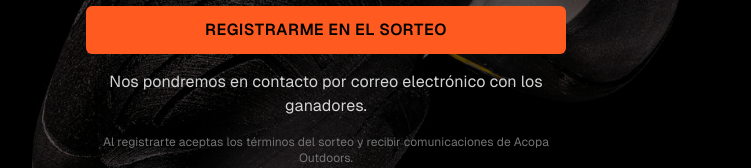
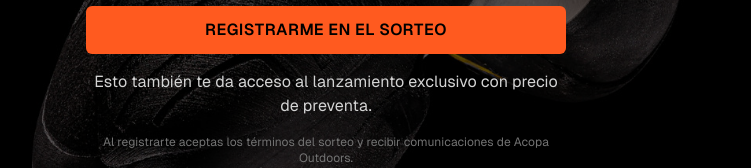
Before and after one commit to adriangharo-bit/prisma-landing, a Next.js app: page / in a window 1280 px wide. Shown: the part 464-632 px from the top of the page, without its empty margins (314-1065 px from the left). Built offline with nearby package versions, Linux system fonts and the light colour scheme.

Commit message:
Update register form copy to mention exclusive presale launch access

```diff
--- a/src/components/RegisterForm.tsx
+++ b/src/components/RegisterForm.tsx
@@ -119,7 +119,7 @@ export function RegisterForm({
         </button>
 
         <p className="text-center text-neutral-300">
-          Nos pondremos en contacto por correo electrónico con los ganadores.
+          Esto también te da acceso al lanzamiento exclusivo con precio de preventa.
         </p>
 
         <p className="text-center text-xs text-neutral-500">
```
